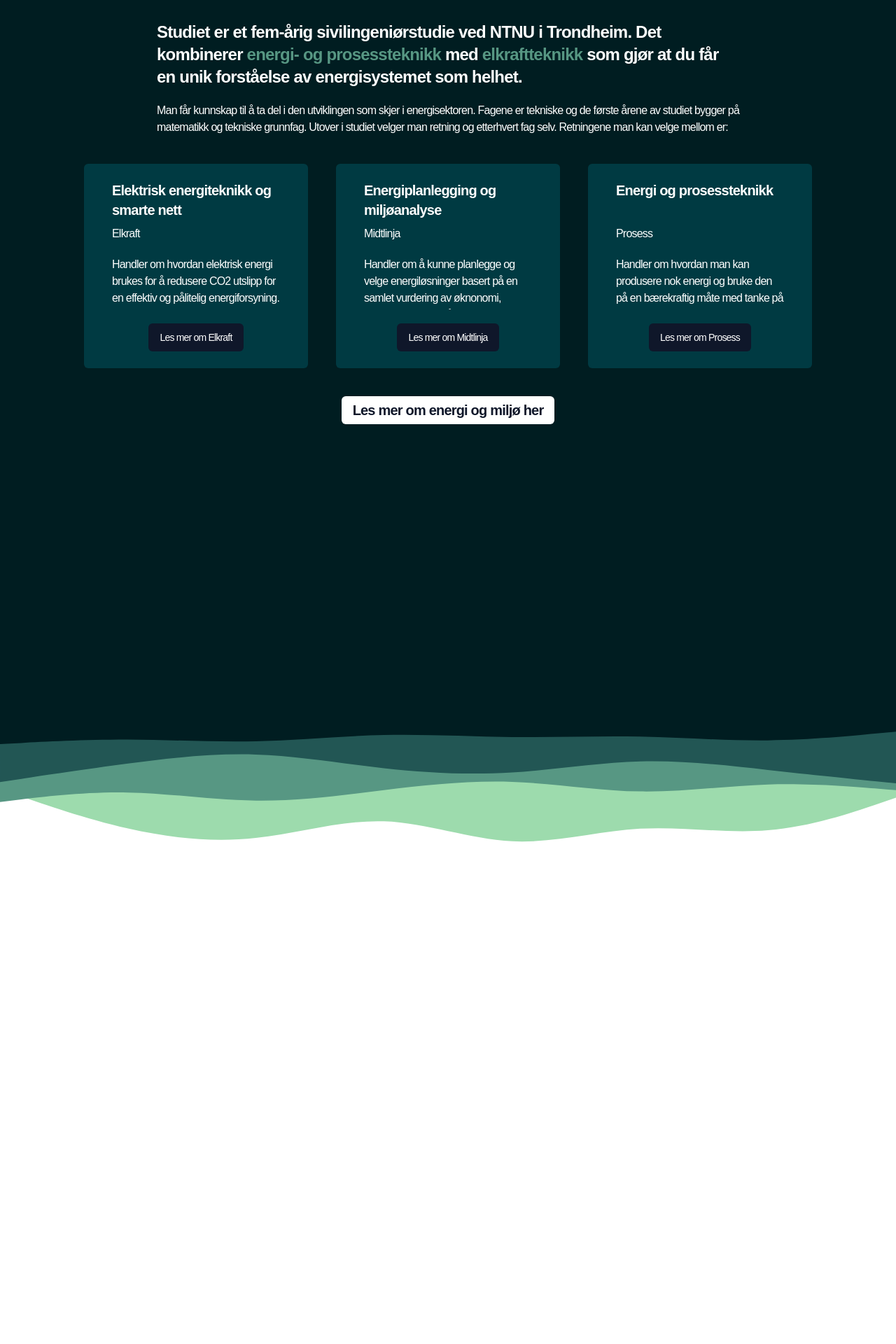
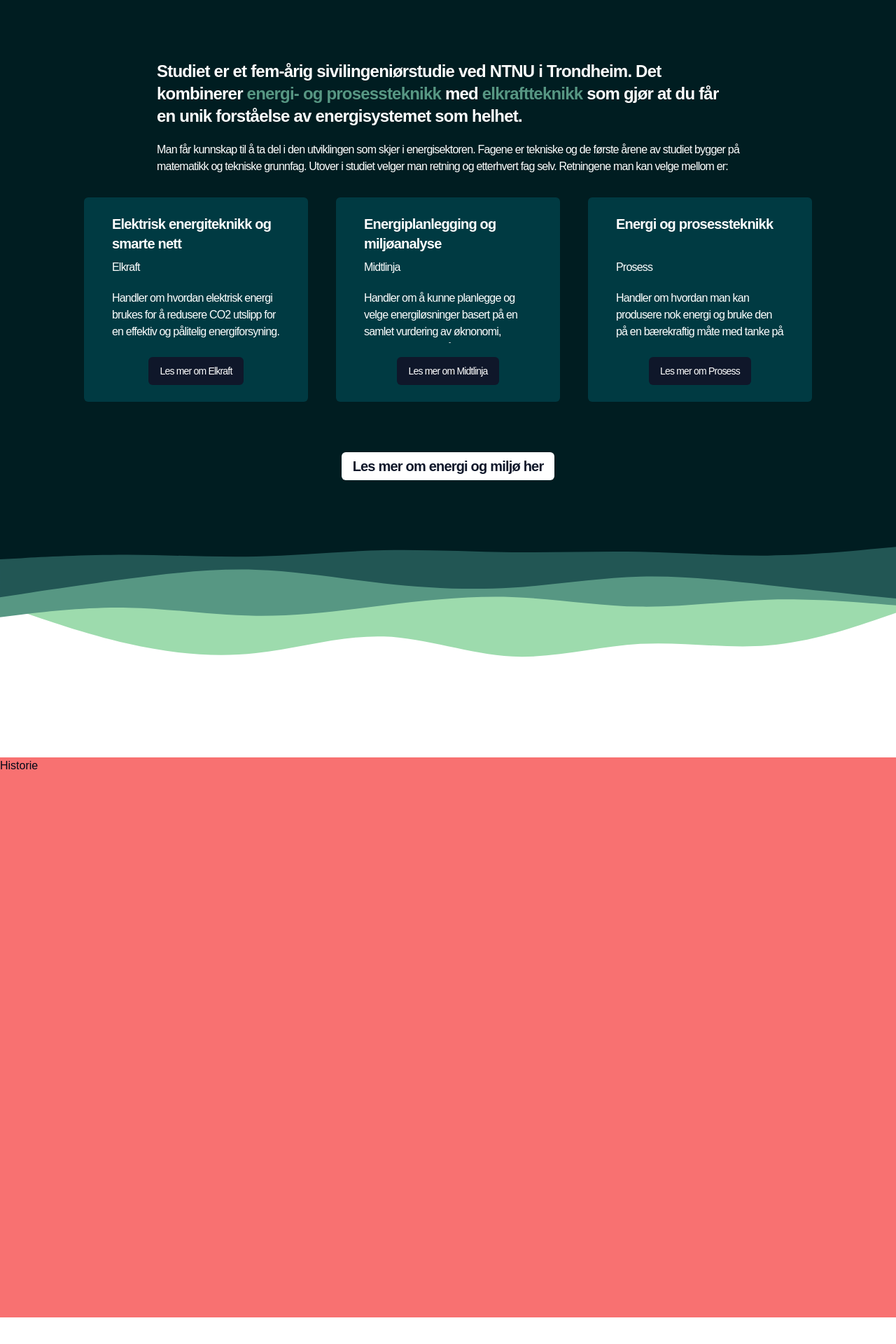
Before and after one commit to emil-webkom/webapp, a Next.js app in the folder frontend/: page /om_emil in a window 1280 px wide. Shown: the part 828-2748 px from the top of the page at 70% size. Built offline with nearby package versions, Linux system fonts and the light colour scheme.

Commit message:
Fix: push last changes before merge

```diff
--- a/frontend/src/app/for_studenten/layout.tsx
+++ b/frontend/src/app/for_studenten/layout.tsx
@@ -8,7 +8,7 @@ export default function Layout({
 }>) {
   return (
     <div>
-      <div className="flex flex-col m-4">
+      <div className="flex flex-col mt-4">
         <Hero2
           title="For studenten"
           undertitle="Her finner du alt du trenger som student på Emil"
--- a/frontend/src/app/naeringsliv/page.tsx
+++ b/frontend/src/app/naeringsliv/page.tsx
@@ -2,7 +2,7 @@ import Hero2 from "@/components/hero/hero2";
 
 const NaeringslivPage = () => {
   return (
-    <div className="flex flex-col m-4">
+    <div className="flex flex-col mt-4">
       <Hero2
         title="Næringsliv"
         undertitle="Her finner du informasjon om samarbeid mellom Emil og næringslivet"
--- a/frontend/src/app/om_emil/page.tsx
+++ b/frontend/src/app/om_emil/page.tsx
@@ -16,7 +16,7 @@ const omEmilPage = () => {
 
   return (
     <div>
-      <div className="flex flex-col ">
+      <div className="flex flex-col mt-4">
         <Hero2
           title="Energi og miljøstudentenes linjeforening"
           undertitle="Her finner du informasjon om linjeforeningen Emil"
@@ -51,9 +51,9 @@ const omEmilPage = () => {
         <TransissionIn />
         <div
           id="om_studiet"
-          style={{ height: "125vh" }}
-          className="background-dark text-white flex flex-col items-center tracking-tighter"
-        ><div className="flex flex-col w-[65%] py-10 space-y-5">
+          style={{ height: "45rem" }}
+          className="background-dark text-white flex flex-col justify-between items-center tracking-tighter"
+        ><div className="flex flex-col w-[65%] pt-20 space-y-5">
           <div id="Top" className="font-semibold text-2xl">Studiet er et fem-årig sivilingeniørstudie ved NTNU i Trondheim. Det kombinerer <span className="text-[#579783]">energi- og prosessteknikk</span> med <span className="text-[#579783]">elkraftteknikk</span> som gjør at du får en unik forståelse av energisystemet som helhet.</div>
           <div id="Bottom" className="font-extralight text-l">Man får kunnskap til å ta del i den utviklingen som skjer i energisektoren. Fagene er tekniske og de første årene av studiet bygger på matematikk og tekniske grunnfag. Utover i studiet velger man retning og etterhvert fag selv. Retningene man kan velge mellom er:</div>
         </div>
@@ -68,7 +68,11 @@ const omEmilPage = () => {
         </div>
       </div>
       <TransissionOut />
-      <div id="historie" style={{ height: "100vh" }} className=""></div>
+      <div id="historie" style={{ height: "100vh" }} className="bg-red-400">
+        <div>
+          <header>Historie</header>
+        </div>
+      </div>
       <TransissionIn />
       <div
         id="hovedstyret"
```
